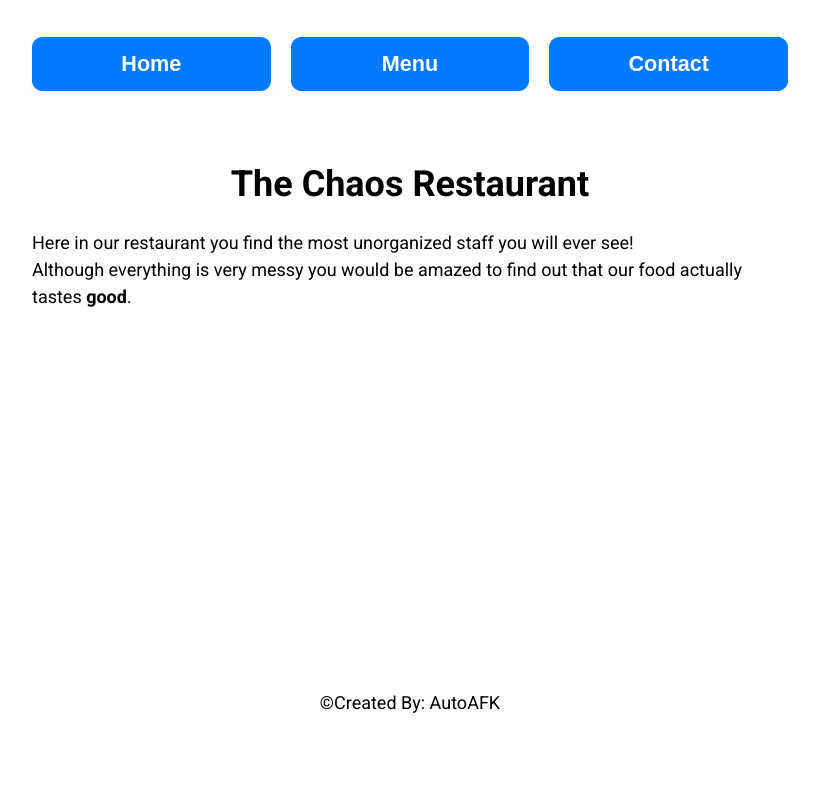
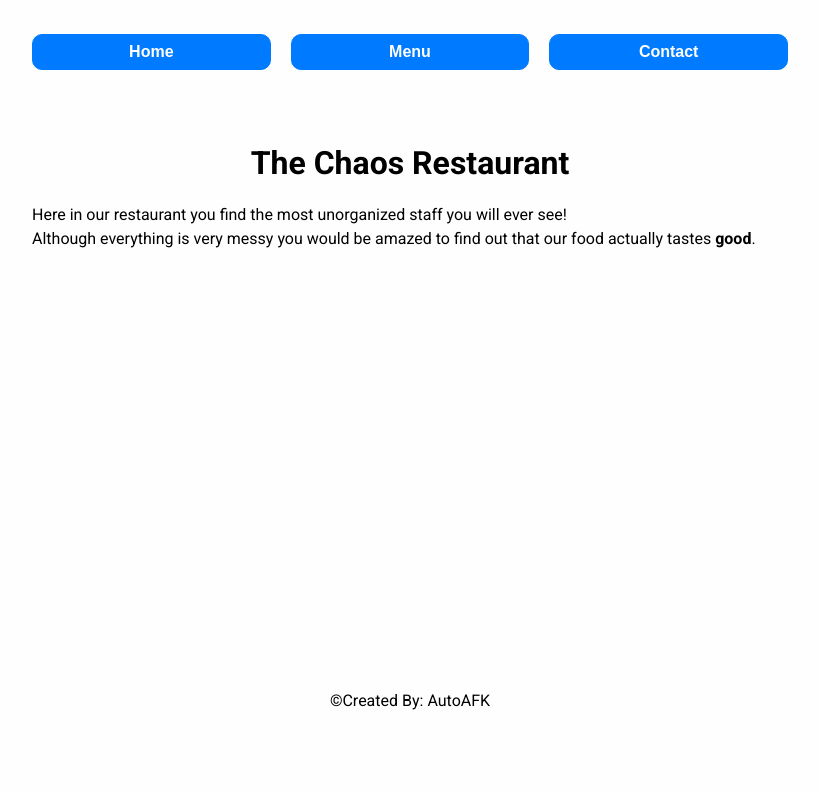
Before and after one commit to AutoAFK/restaurant-theodinproject, a website built with webpack: page src/templates/template.html in a window 1280 px wide. Shown: the whole page, without its empty margins (230-1049 px from the left). Built offline with nearby package versions, Linux system fonts and the light colour scheme.

Commit message:
Redesigned the font and scrolling on main content

```diff
--- a/src/styles/main.css
+++ b/src/styles/main.css
@@ -14,7 +14,7 @@
 }
 
 html {
-  font-size: 18px;
+  font-size: 16px;
   font-family: 'Roboto', sans-serif;
 
 }
@@ -55,10 +55,10 @@ nav {
   border-radius: 10px;
   color: #fff;
 
-  font-size: 1.2rem;
+  font-size: 1rem;
   font-weight: 700;
 
-  padding: 10px 20px;
+  padding: 5px 20px;
   cursor: pointer;
 }
 
@@ -69,7 +69,7 @@ nav {
 
 #content {
   flex: 9 1 auto;
-
+  overflow-y: auto;
 }
 
 #content > .title {
```
